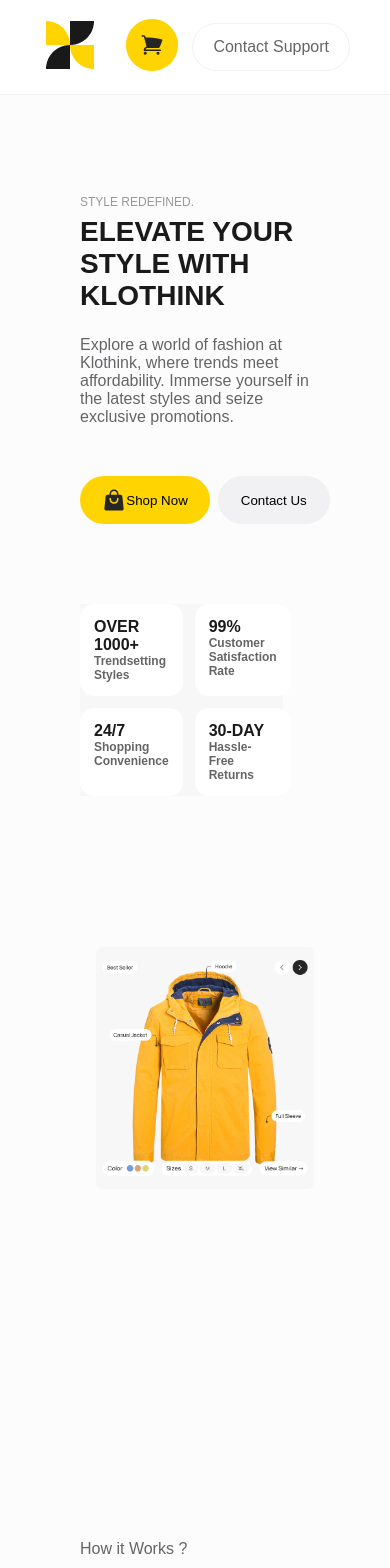
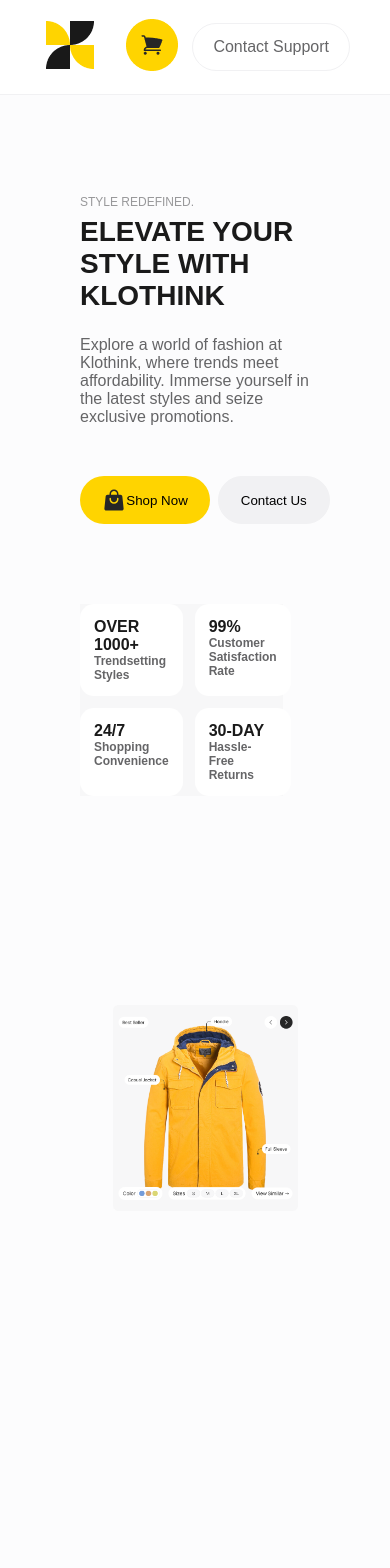
Before and after one commit to fadisafwat/frontend-v9-finalproject-x5, a React (Vite) app: page / in a window 390 px wide. Shown: the top 1568 px of the page. Built offline with nearby package versions, Linux system fonts and the light colour scheme.

Commit message:
Secondcopy

```diff
--- a/src/components/hero.css
+++ b/src/components/hero.css
@@ -104,6 +104,7 @@
 
 @media (max-width: 900px) {
 
+
   .rr-hero {
      flex-direction: column;
      flex-wrap: wrap;
@@ -148,6 +149,9 @@
     margin-right: 7px;
     font-size: 28px;
   }
+  .rr-hero-image{
+    margin: 40px 16px 80px 17px;
+  }
 
 
 }
```
